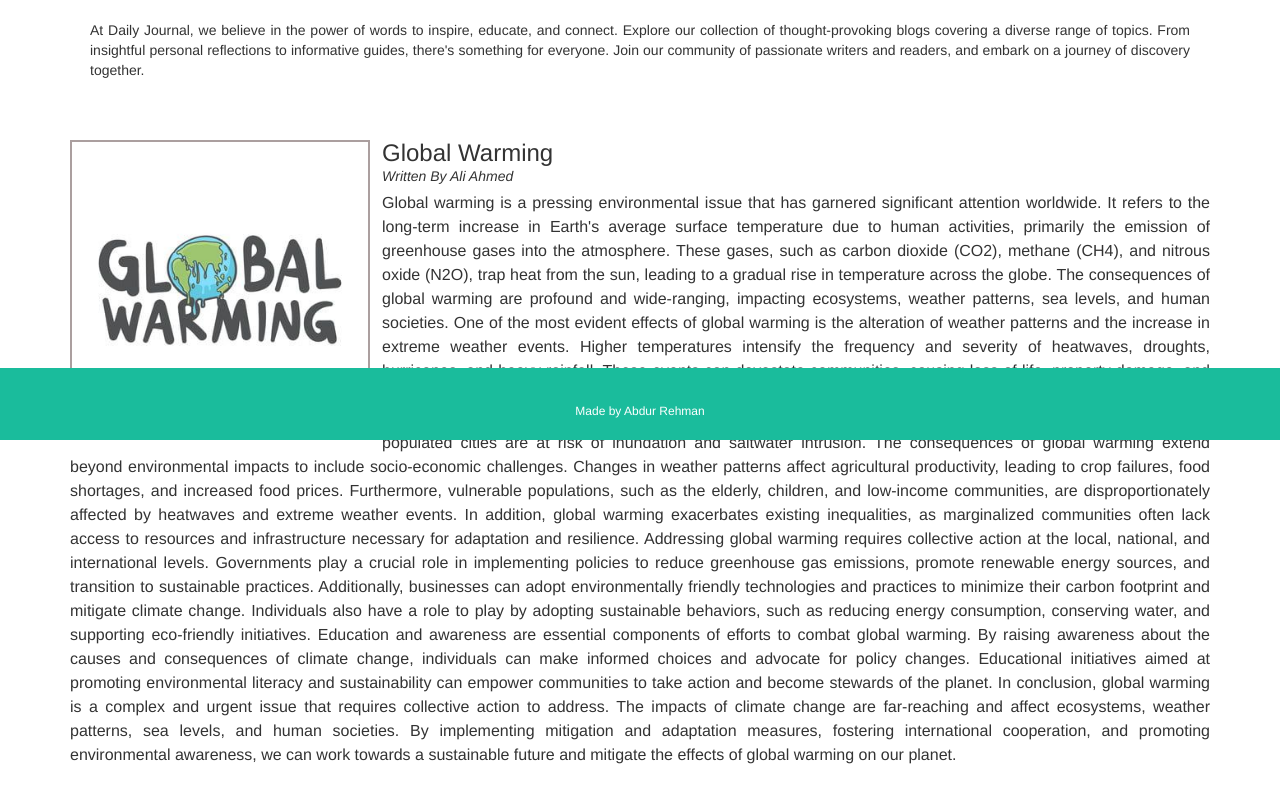
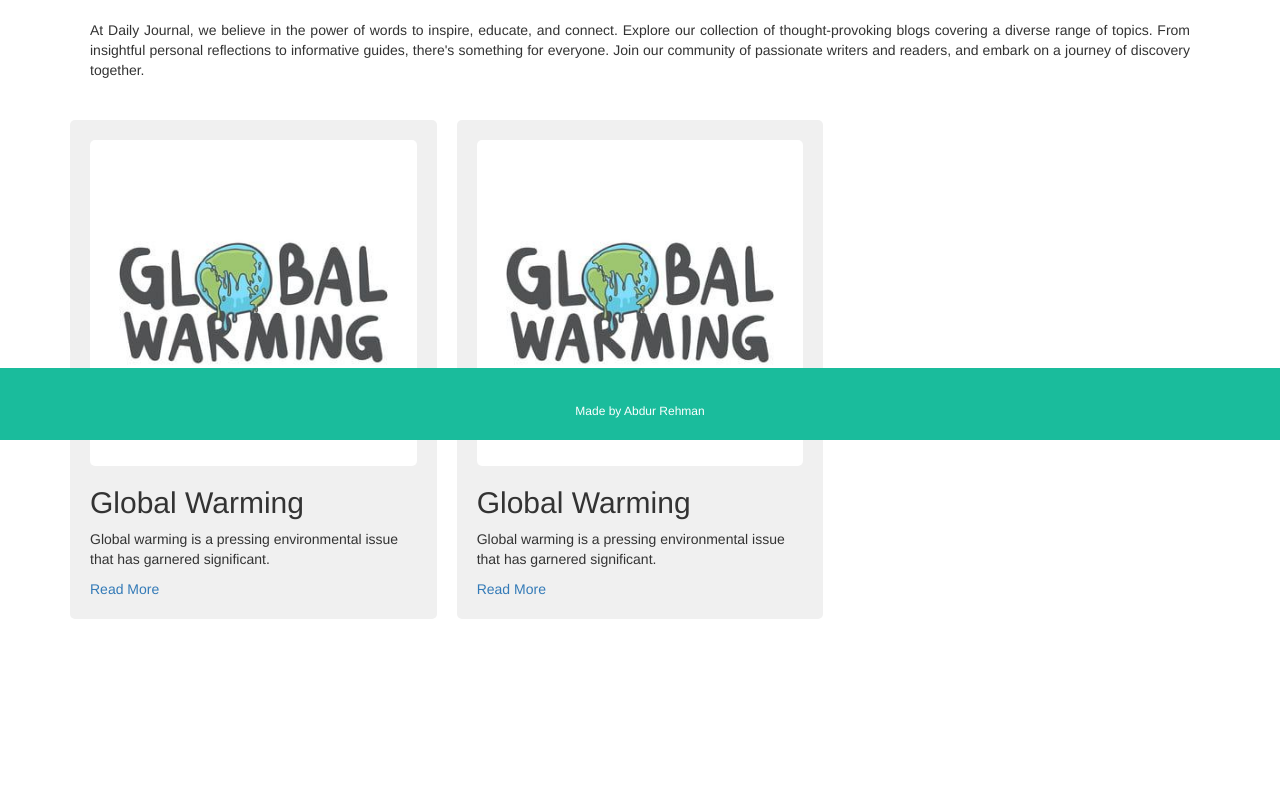
Before and after one commit to Abdurrehman2021-CS-44/Web-Design-CSS-and-HTML, a plain HTML site: page index.html in a window 1280 px wide. Shown: the part 360-1162 px from the top of the page. After the commit the page ends 1099 px from the top, so only its background shows below. Drawn offline with nearby package versions, Linux system fonts and the light colour scheme; files that its build step writes are made by us from their sources.

Commit message:
Update styles.css

```diff
--- a/css/styles.css
+++ b/css/styles.css
@@ -3,19 +3,19 @@
 }
 
 .container-fluid {
-    padding-top: 70px !important;
-    padding-bottom: 70px !important;
+  padding: 70px !important;
 }
+
 .navbar {
-    padding-top: 15px !important;
-    padding-bottom: 15px !important;
+  padding: 15px !important;
   border: 0;
   border-radius: 0;
   margin-bottom: 0;
   font-size: 12px;
   letter-spacing: 5px;
 }
-.navbar-nav  li a:hover {
+
+.navbar-nav li a:hover {
   color: #1abc9c !important;
 }
 
@@ -42,10 +42,10 @@
   height: 200px;
   overflow: hidden;
 }
-
-.home-image img{
+.home-image img {
   width: 100%;
   height: 100%;
+  -o-object-fit: cover;
      object-fit: cover;
 }
 
@@ -69,11 +69,6 @@
   text-align: justify;
 }
 
-.main-address {
-    font-style: normal;
-}
-
-/* Adjustments for smaller screens */
 @media (max-width: 768px) {
   .header, .footer {
     padding: 10px 0;
@@ -82,27 +77,21 @@
     padding: 10px;
   }
 }
-
-/* Styling for contact table */
 .contact-table {
   width: 100%;
   border-collapse: collapse;
 }
-
 .contact-table th, .contact-table td {
   border: 1px solid #ddd;
   padding: 8px;
   text-align: left;
 }
-
 .contact-table th {
   background-color: #f2f2f2;
 }
-
 .contact-table tr:nth-child(even) {
   background-color: #f2f2f2;
 }
-
 .contact-table tr:hover {
   background-color: #ddd;
 }
@@ -111,36 +100,44 @@
   margin-bottom: 120px;
 }
 
-.blog-image {
-    width: 300px;
-    height: 300px;
-    object-fit: contain;
-    float: left;
-    border: 2px solid #ab9f9f;
-    margin-right: 12px;
-    margin-bottom: 10px;
+.cont {
+  display: grid;
+  grid-template-columns: repeat(auto-fill, minmax(300px, 1fr));
+  gap: 20px;
 }
 
-.blog-image img {
-    width: 100%;
-    height: 100%;
-    display: block;
+.blog-post {
+  background-color: #f0f0f0;
+  padding: 20px;
+  border-radius: 5px;
+  transition: transform 0.3s ease-in-out;
 }
-
-.blog h1 {
-    font-size: 24px;
-    margin-bottom: 0;
+.blog-post img {
+  max-width: 100%;
+  height: auto;
+  border-radius: 5px;
+  transition: transform 0.3s ease-in-out;
 }
-
-.blog p {
-    font-size: 16px;
-    line-height: 1.5;
-    margin: 5px 0;
-    text-align: justify;
+.blog-post:hover {
+  transform: scale(1.05);
+}
+.blog-post:hover img {
+  transform: scale(1.1);
+}
+.blog-post .blog-post-content {
+  display: flex;
+  flex-direction: column;
+  transition: opacity 0.3s ease-in-out;
+}
+.blog-post .blog-post-content:hover {
+  opacity: 0.8;
 }
 
 @media (max-width: 768px) {
   .blog {
     padding: 10px;
   }
+  .blog .blog-post {
+    text-align: center;
   }
+}
--- a/index.html
+++ b/index.html
@@ -47,20 +47,28 @@
                 </div>
             </article>
             <section class="blogs"> <!-- Changed <div> to <section> for the blog section -->
-                <article class="blog"> <!-- Changed <div> to <article> for each blog post -->
-                    <div class="blog-image">
-                        <img src="images/global-warming.jpeg" alt="global warming">
+
+                <div class="cont">
+
+                    <div class="blog-post">
+                        <img src="images/global-warming.jpeg" alt="Blog Post 2">
+                        <div class="blog-post-content">
+                            <h2>Global Warming</h2>
+                            <p>Global warming is a pressing environmental issue that has garnered significant.</p>
+                            <a href="#">Read More</a>
+                        </div>
                     </div>
-                    <h1>Global Warming</h1>
-                    <i>Written By Ali Ahmed</i>
-                    <p>Global warming is a pressing environmental issue that has garnered significant attention worldwide. It refers to the long-term increase in Earth's average surface temperature due to human activities, primarily the emission of greenhouse gases into the atmosphere. These gases, such as carbon dioxide (CO2), methane (CH4), and nitrous oxide (N2O), trap heat from the sun, leading to a gradual rise in temperature across the globe. The consequences of global warming are profound and wide-ranging, impacting ecosystems, weather patterns, sea levels, and human societies.
-                        One of the most evident effects of global warming is the alteration of weather patterns and the increase in extreme weather events. Higher temperatures intensify the frequency and severity of heatwaves, droughts, hurricanes, and heavy rainfall. These events can devastate communities, causing loss of life, property damage, and disruptions to agriculture and infrastructure. Moreover, rising temperatures contribute to the melting of polar ice caps and glaciers, leading to sea-level rise. This phenomenon poses a significant threat to coastal regions, where densely populated cities are at risk of inundation and saltwater intrusion.
-                        The consequences of global warming extend beyond environmental impacts to include socio-economic challenges. Changes in weather patterns affect agricultural productivity, leading to crop failures, food shortages, and increased food prices. Furthermore, vulnerable populations, such as the elderly, children, and low-income communities, are disproportionately affected by heatwaves and extreme weather events. In addition, global warming exacerbates existing inequalities, as marginalized communities often lack access to resources and infrastructure necessary for adaptation and resilience.
-                        Addressing global warming requires collective action at the local, national, and international levels. Governments play a crucial role in implementing policies to reduce greenhouse gas emissions, promote renewable energy sources, and transition to sustainable practices. Additionally, businesses can adopt environmentally friendly technologies and practices to minimize their carbon footprint and mitigate climate change. Individuals also have a role to play by adopting sustainable behaviors, such as reducing energy consumption, conserving water, and supporting eco-friendly initiatives.
-                        Education and awareness are essential components of efforts to combat global warming. By raising awareness about the causes and consequences of climate change, individuals can make informed choices and advocate for policy changes. Educational initiatives aimed at promoting environmental literacy and sustainability can empower communities to take action and become stewards of the planet.
-                        In conclusion, global warming is a complex and urgent issue that requires collective action to address. The impacts of climate change are far-reaching and affect ecosystems, weather patterns, sea levels, and human societies. By implementing mitigation and adaptation measures, fostering international cooperation, and promoting environmental awareness, we can work towards a sustainable future and mitigate the effects of global warming on our planet.
-                    </p>
-                </article>
+
+                    <div class="blog-post">
+                        <img src="images/global-warming.jpeg" alt="Blog Post 2">
+                        <div class="blog-post-content">
+                            <h2>Global Warming</h2>
+                            <p>Global warming is a pressing environmental issue that has garnered significant.</p>
+                            <a href="#">Read More</a>
+                        </div>
+                    </div>
+
+                </div>
             </section>
         </section>
     </main>
```
Lines whose indentation alone changed are shown as unchanged.
